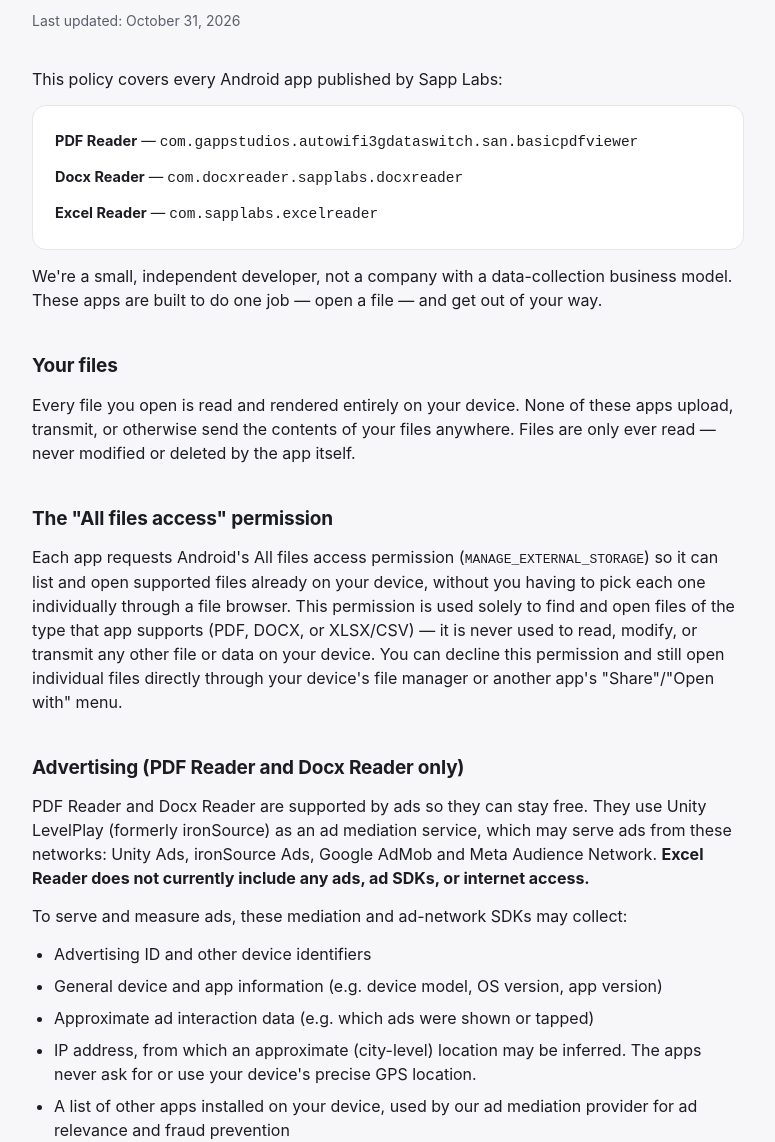
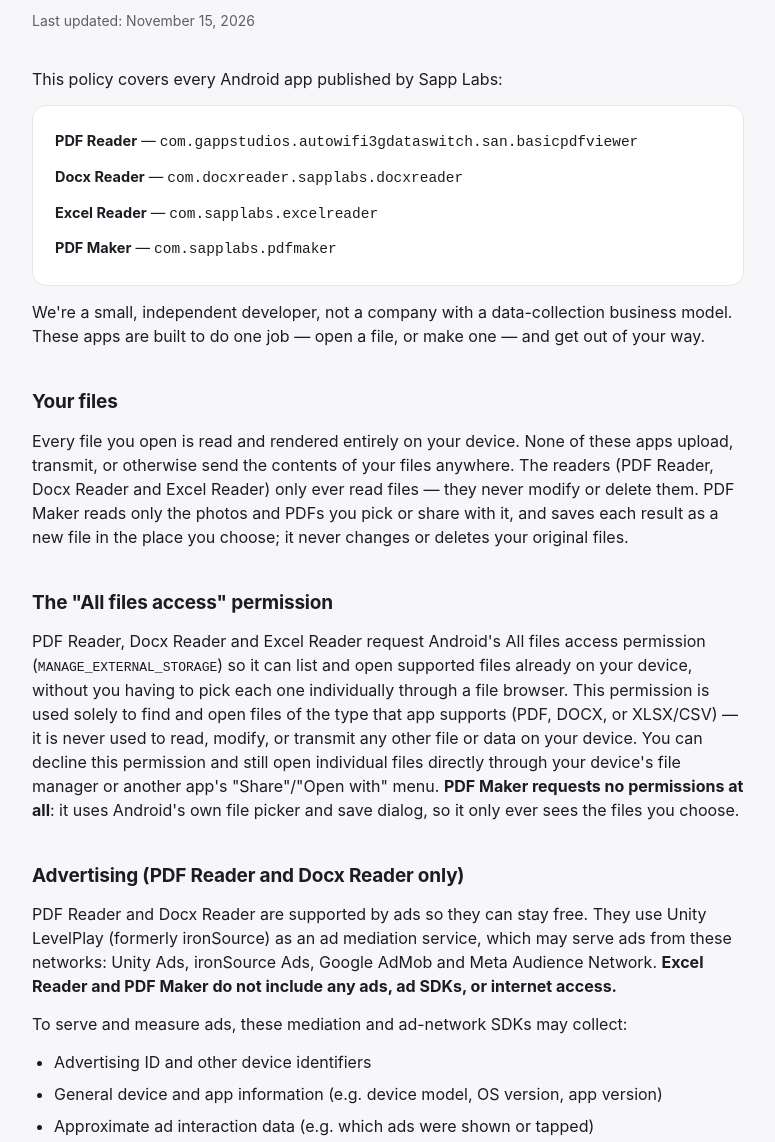
Before and after one commit to sapplabs/sapplabs.github.io, a plain HTML site: page privacy.html in a window 1280 px wide. Shown: the part 163-1305 px from the top of the page, without its empty margins (252-1027 px from the left). Drawn offline with Linux system fonts and the light colour scheme.

Commit message:
Privacy policy: add PDF Maker
- List PDF Maker (com.sapplabs.pdfmaker) under the apps the policy covers
- PDF Maker requests no permissions, has no ads, ad SDKs or internet access
- It only reads files the user picks or shares and saves results as new files

Co-Authored-By: Claude Opus 5.5 <noreply@anthropic.com>

```diff
--- a/privacy.html
+++ b/privacy.html
@@ -100,24 +100,25 @@
 
     <article class="policy">
       <h1>Privacy Policy</h1>
-      <p class="updated">Last updated: October 31, 2026</p>
+      <p class="updated">Last updated: November 15, 2026</p>
 
       <p>This policy covers every Android app published by Sapp Labs:</p>
       <div class="app-list">
         <div><strong>PDF Reader</strong> — <code>com.gappstudios.autowifi3gdataswitch.san.basicpdfviewer</code></div>
         <div><strong>Docx Reader</strong> — <code>com.docxreader.sapplabs.docxreader</code></div>
         <div><strong>Excel Reader</strong> — <code>com.sapplabs.excelreader</code></div>
+        <div><strong>PDF Maker</strong> — <code>com.sapplabs.pdfmaker</code></div>
       </div>
-      <p>We're a small, independent developer, not a company with a data-collection business model. These apps are built to do one job — open a file — and get out of your way.</p>
+      <p>We're a small, independent developer, not a company with a data-collection business model. These apps are built to do one job — open a file, or make one — and get out of your way.</p>
 
       <h2>Your files</h2>
-      <p>Every file you open is read and rendered entirely on your device. None of these apps upload, transmit, or otherwise send the contents of your files anywhere. Files are only ever read — never modified or deleted by the app itself.</p>
+      <p>Every file you open is read and rendered entirely on your device. None of these apps upload, transmit, or otherwise send the contents of your files anywhere. The readers (PDF Reader, Docx Reader and Excel Reader) only ever read files — they never modify or delete them. PDF Maker reads only the photos and PDFs you pick or share with it, and saves each result as a new file in the place you choose; it never changes or deletes your original files.</p>
 
       <h2>The "All files access" permission</h2>
-      <p>Each app requests Android's All files access permission (<code>MANAGE_EXTERNAL_STORAGE</code>) so it can list and open supported files already on your device, without you having to pick each one individually through a file browser. This permission is used solely to find and open files of the type that app supports (PDF, DOCX, or XLSX/CSV) — it is never used to read, modify, or transmit any other file or data on your device. You can decline this permission and still open individual files directly through your device's file manager or another app's "Share"/"Open with" menu.</p>
+      <p>PDF Reader, Docx Reader and Excel Reader request Android's All files access permission (<code>MANAGE_EXTERNAL_STORAGE</code>) so it can list and open supported files already on your device, without you having to pick each one individually through a file browser. This permission is used solely to find and open files of the type that app supports (PDF, DOCX, or XLSX/CSV) — it is never used to read, modify, or transmit any other file or data on your device. You can decline this permission and still open individual files directly through your device's file manager or another app's "Share"/"Open with" menu. <strong>PDF Maker requests no permissions at all</strong>: it uses Android's own file picker and save dialog, so it only ever sees the files you choose.</p>
 
       <h2>Advertising (PDF Reader and Docx Reader only)</h2>
-      <p>PDF Reader and Docx Reader are supported by ads so they can stay free. They use Unity LevelPlay (formerly ironSource) as an ad mediation service, which may serve ads from these networks: Unity Ads, ironSource Ads, Google AdMob and Meta Audience Network. <strong>Excel Reader does not currently include any ads, ad SDKs, or internet access.</strong></p>
+      <p>PDF Reader and Docx Reader are supported by ads so they can stay free. They use Unity LevelPlay (formerly ironSource) as an ad mediation service, which may serve ads from these networks: Unity Ads, ironSource Ads, Google AdMob and Meta Audience Network. <strong>Excel Reader and PDF Maker do not include any ads, ad SDKs, or internet access.</strong></p>
       <p>To serve and measure ads, these mediation and ad-network SDKs may collect:</p>
       <ul>
         <li>Advertising ID and other device identifiers</li>
@@ -142,13 +143,13 @@
         <li><strong>Changing your choice:</strong> open the app's menu (⋮) and tap <strong>Privacy settings</strong> at any time to review, change or withdraw your choice. This item appears wherever the law gives you that right.</li>
         <li><strong>On any Android device:</strong> you can reset or delete your advertising ID in your device's settings (Settings → Privacy → Ads, or Settings → Google → Ads, depending on the device), which stops it being used to personalize ads.</li>
       </ul>
-      <p>Excel Reader has no ads, so it collects nothing and has no choices to make here.</p>
+      <p>Excel Reader and PDF Maker have no ads, so they collect nothing and have no choices to make here.</p>
 
       <h2>Your rights</h2>
       <p>Depending on where you live (for example under the EU and UK GDPR or US state privacy laws), you may have the right to access, correct, delete or get a copy of your personal data, to object to or restrict its processing, and to withdraw consent at any time without affecting earlier processing. Sapp Labs itself holds no personal data about you: we have no accounts, servers or analytics. Data collected by the ad partners is held by them, so requests about it are best sent to them through the policies linked above. You can always <a href="mailto:sapp.labs@gmail.com">contact us</a> and we'll help, and you also have the right to complain to your local data protection authority.</p>
 
       <h2>Ratings</h2>
-      <p>After you've opened a few files, an app may show Google Play's own rating card. It is run entirely by the Google Play Store app; we never see who rated or what they wrote unless it's published on Google Play.</p>
+      <p>After you've opened a few files (or, in PDF Maker, finished a few jobs), an app may show Google Play's own rating card. It is run entirely by the Google Play Store app; we never see who rated or what they wrote unless it's published on Google Play.</p>
 
       <h2>What we don't collect</h2>
       <p>None of these apps ask for your name, email address, phone number, or postal address, and none of them require creating an account or signing in.</p>
```
